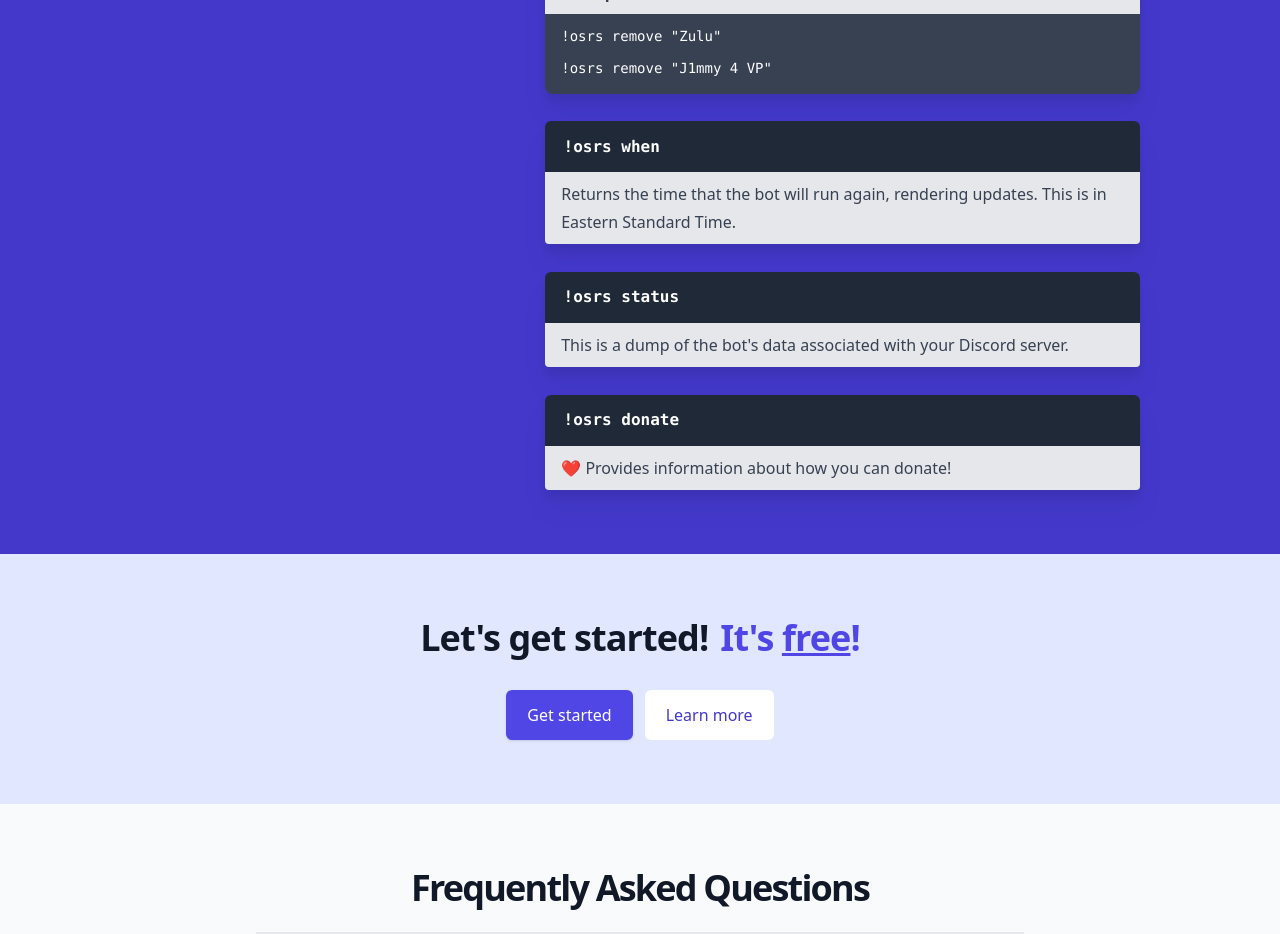
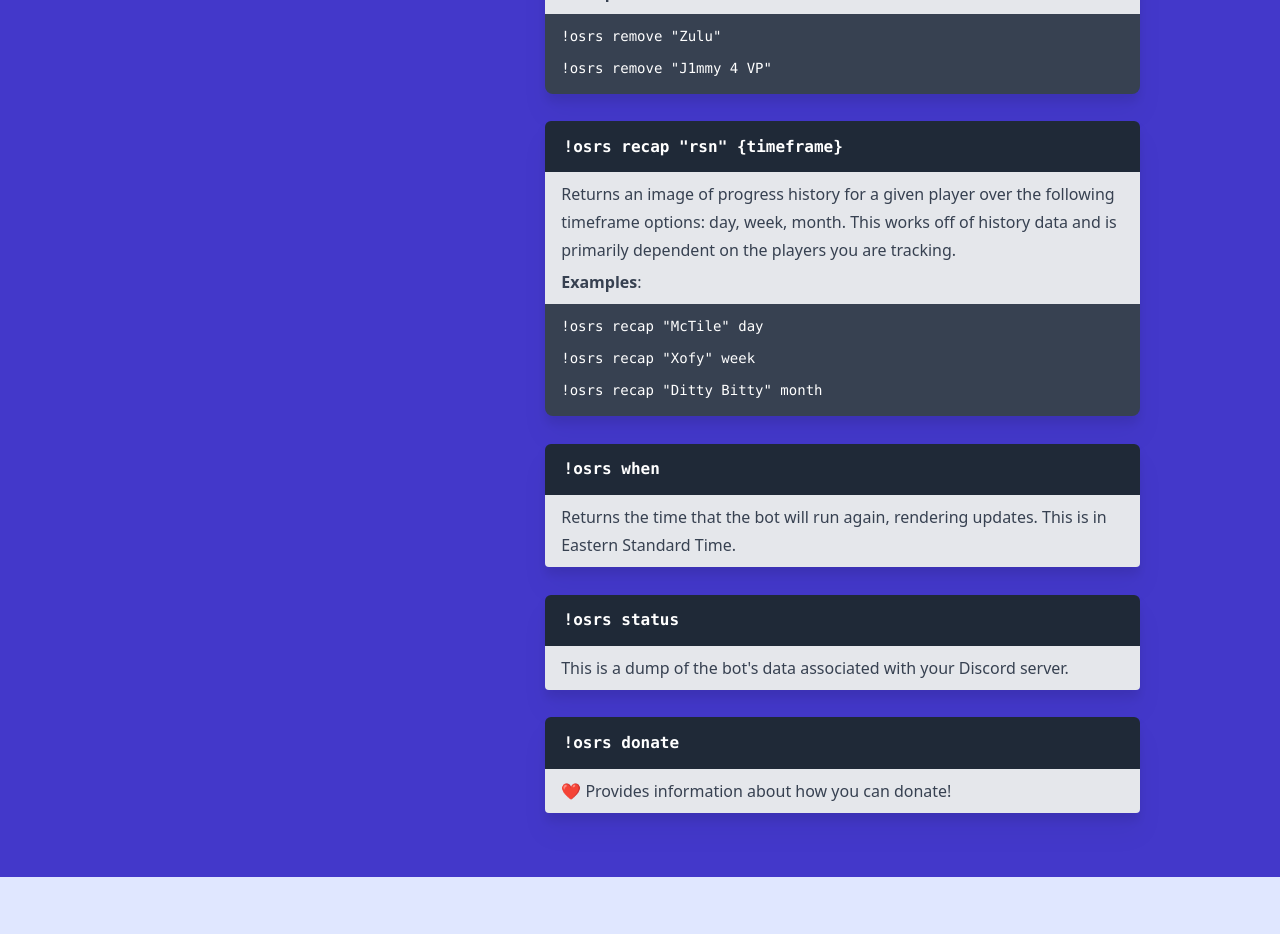
Before and after one commit to masonfox/osrs-discord-bot-site, a Next.js app: page / in a window 1280 px wide. Shown: the part 4480-5414 px from the top of the page. Built offline with nearby package versions, Linux system fonts and the light colour scheme.

Commit message:
add recap command

```diff
--- a/src/components/commands.js
+++ b/src/components/commands.js
@@ -36,6 +36,11 @@ const commandList = [
     description:
       "Removes OSRS players you're currently tracking on your Discord server.",
     examples: ['!osrs remove "Zulu"', '!osrs remove "J1mmy 4 VP"'],
+  },
+  {
+    command: '!osrs recap "rsn" {timeframe}',
+    description: "Returns an image of progress history for a given player over the following timeframe options: day, week, month. This works off of history data and is primarily dependent on the players you are tracking.",
+    examples: ['!osrs recap "McTile" day', '!osrs recap "Xofy" week', '!osrs recap "Ditty Bitty" month']
   },
   {
     command: "!osrs when",
```
